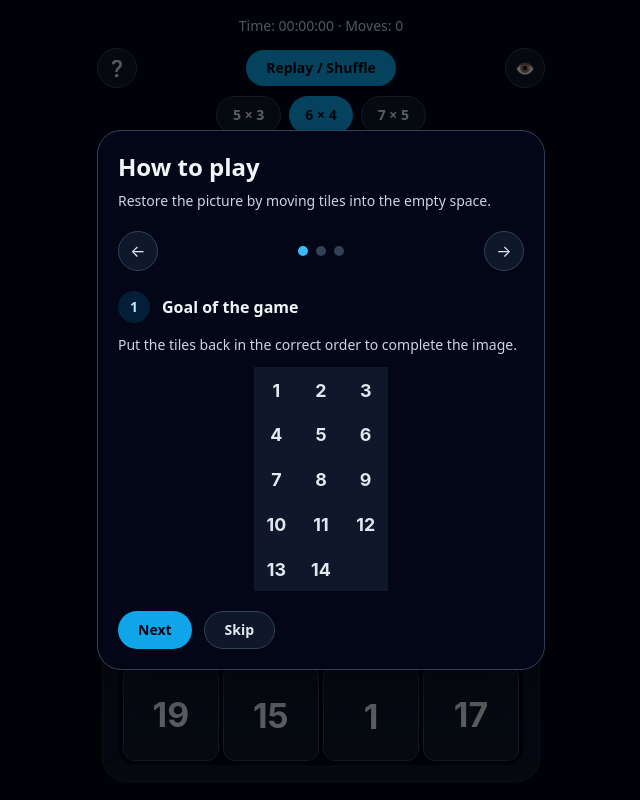
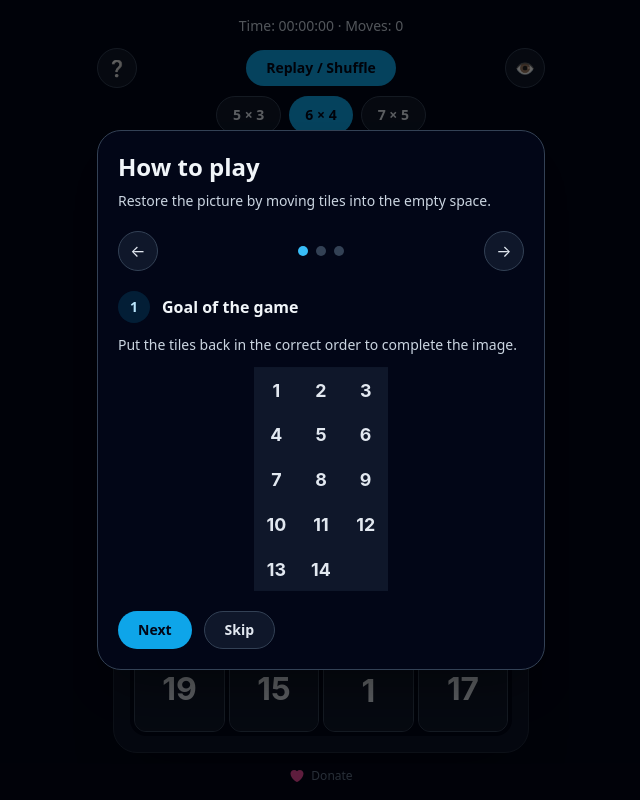
Before and after one commit to imrealq/4fun-sliding-puzzle, a React (Vite) app: page / in a window 1280 px wide. Shown: the whole page, without its empty margins (319-959 px from the left). Built offline with nearby package versions, Linux system fonts and the light colour scheme.

Commit message:
feat: add donation icon (#3)

```diff
--- a/src/features/puzzle/PuzzleScreen.tsx
+++ b/src/features/puzzle/PuzzleScreen.tsx
@@ -33,6 +33,8 @@ export function PuzzleScreen(): ReactElement {
 
   const instructions = useInstructions();
 
+  const [showDonate, setShowDonate] = useState(false);
+
   return (
     <main className="flex h-dvh flex-col bg-slate-950 px-4 pt-4 pb-2 text-slate-100">
       <div className="flex flex-col gap-2">
@@ -50,7 +52,7 @@ export function PuzzleScreen(): ReactElement {
         />
       </div>
 
-      <section className="flex min-h-0 flex-1 items-center justify-center py-2">
+      <section className="flex min-h-0 flex-1 items-center justify-center overflow-hidden py-2">
         <PuzzleBoard board={board} imageSrc={selectedOption.imageSrc} onTileMove={moveByTileId} />
 
         {instructions.isOpen && (
@@ -88,6 +90,33 @@ export function PuzzleScreen(): ReactElement {
           </Modal>
         )}
       </section>
+
+      <div className="flex justify-center pb-1">
+        <button
+          type="button"
+          onClick={() => setShowDonate(true)}
+          className="flex items-center gap-1.5 rounded-full px-3 py-1 text-xs text-slate-500 transition hover:text-slate-300"
+          aria-label="Donate"
+        >
+          <svg xmlns="http://www.w3.org/2000/svg" viewBox="0 0 24 24" fill="currentColor" className="h-4 w-4 text-pink-500">
+            <path d="M11.645 20.91l-.007-.003-.022-.012a15.247 15.247 0 01-.383-.218 25.18 25.18 0 01-4.244-3.17C4.688 15.36 2.25 12.174 2.25 8.25 2.25 5.322 4.714 3 7.688 3A5.5 5.5 0 0112 5.052 5.5 5.5 0 0116.313 3c2.973 0 5.437 2.322 5.437 5.25 0 3.925-2.438 7.111-4.739 9.256a25.175 25.175 0 01-4.244 3.17 15.247 15.247 0 01-.383.219l-.022.012-.007.004-.003.001a.752.752 0 01-.704 0l-.003-.001z" />
+          </svg>
+          Donate
+        </button>
+      </div>
+
+      {showDonate && (
+        <Modal onDismiss={() => setShowDonate(false)}>
+          <div className="relative z-10 w-full max-w-xs rounded-3xl border border-slate-700 bg-slate-950 p-6 shadow-2xl shadow-black/40">
+            <h2 className="mb-4 text-center text-lg font-semibold text-slate-100">Scan to donate. Thank you!</h2>
+            <img
+              src="/images/donate-qr.png"
+              alt="Donate QR code"
+              className="h-auto w-full rounded-2xl"
+            />
+          </div>
+        </Modal>
+      )}
     </main>
   );
 }
--- a/src/features/puzzle/puzzle.board.tsx
+++ b/src/features/puzzle/puzzle.board.tsx
@@ -82,7 +82,7 @@ export function PuzzleBoard({ board, imageSrc, onTileMove }: PuzzleBoardProps):
   };
 
   return (
-    <div className="mx-auto rounded-3xl border border-slate-800 bg-slate-900/80 p-4 shadow-2xl shadow-black/30" style={{ width: `min(100%, calc((100dvh - 9rem) * ${board.cols} / ${board.rows}))` }}>
+    <div className="mx-auto rounded-3xl border border-slate-800 bg-slate-900/80 p-4 shadow-2xl shadow-black/30" style={{ width: `min(100%, calc((100dvh - 11rem) * ${board.cols} / ${board.rows}))` }}>
       <div
         className="grid w-full gap-1 overflow-hidden rounded-2xl bg-slate-950 p-1"
         style={{ gridTemplateColumns: `repeat(${board.cols}, minmax(0, 1fr))`, aspectRatio: `${board.cols} / ${board.rows}` }}
```
Also changed, not shown: public/images/donate-qr.png (added).
